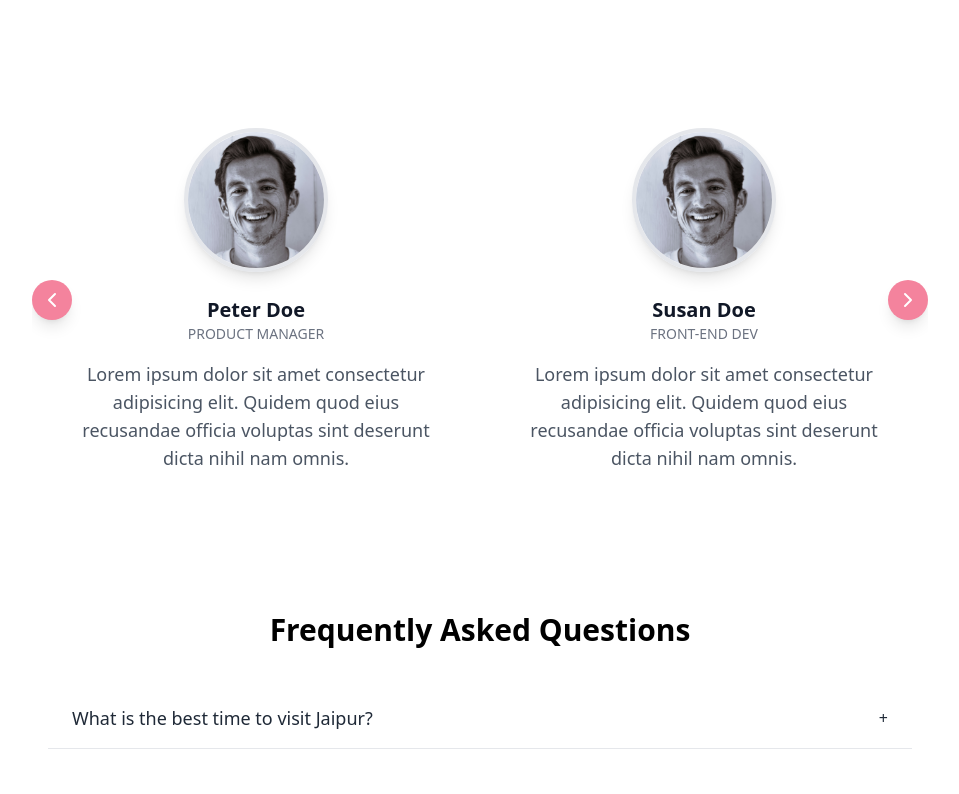
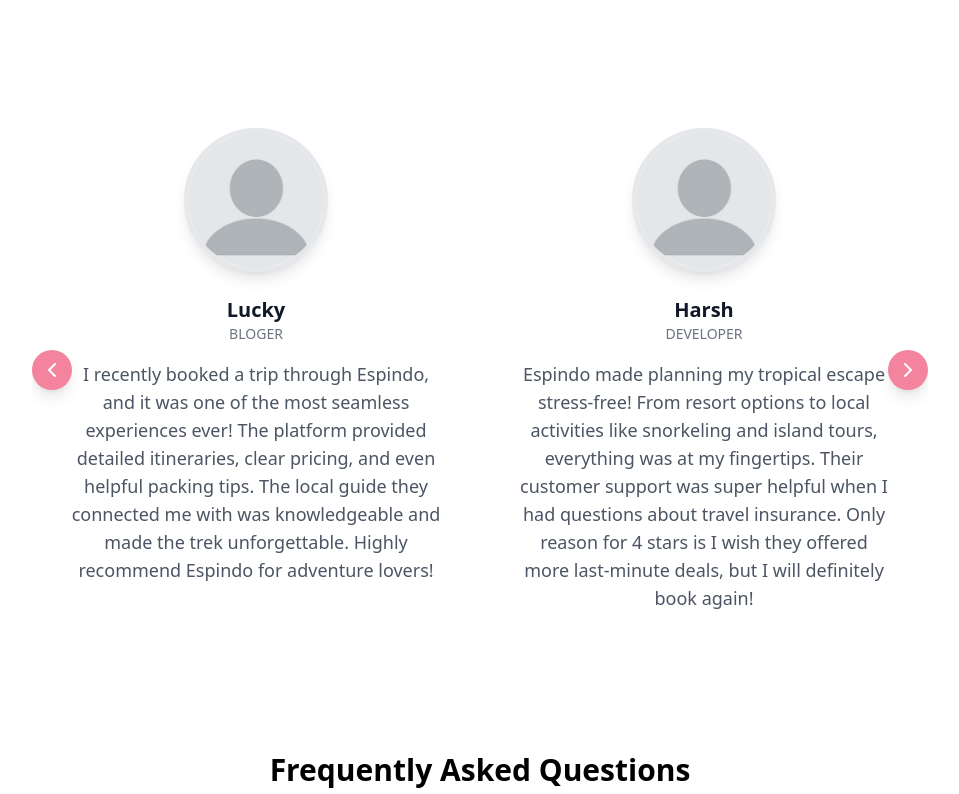
Before and after one commit to Digital-Whopper/New-Espindo, a Next.js app: page / in a window 1280 px wide. Shown: the part 5580-6374 px from the top of the page, without its empty margins (160-1119 px from the left). Built offline with nearby package versions, Linux system fonts and the light colour scheme.

Commit message:
new update

```diff
--- a/app/component/ReviewSlider.jsx
+++ b/app/component/ReviewSlider.jsx
@@ -3,28 +3,31 @@ import { useState, useEffect } from "react";
 import Image from 'next/image';
 const people = [
   {
-    img: "/review1.jpg",
-    name: "Peter Doe",
-    job: "Product Manager",
-    text: "Lorem ipsum dolor sit amet consectetur adipisicing elit. Quidem quod eius recusandae officia voluptas sint deserunt dicta nihil nam omnis.",
+    img: "/user.webp",
+    job: "Bloger",
+    name: "Lucky",
+
+    text: "I recently booked a trip through Espindo, and it was one of the most seamless experiences ever! The platform provided detailed itineraries, clear pricing, and even helpful packing tips. The local guide they connected me with was knowledgeable and made the trek unforgettable. Highly recommend Espindo for adventure lovers!",
+  },
+  {img: "/user.webp",
+    job: "Developer",
+
+    name: "Harsh",
+    text: "Espindo made planning my tropical escape stress-free! From resort options to local activities like snorkeling and island tours, everything was at my fingertips. Their customer support was super helpful when I had questions about travel insurance. Only reason for 4 stars is I wish they offered more last-minute deals, but I will definitely book again!",
   },
   {
-    img: "/review1.jpg",
-    name: "Susan Doe",
-    job: "Front-end Dev",
-    text: "Lorem ipsum dolor sit amet consectetur adipisicing elit. Quidem quod eius recusandae officia voluptas sint deserunt dicta nihil nam omnis.",
+    img: "/user.webp",
+    job: "Doctor",
+    name: "Boby",
+
+    text: "Traveling with kids can be tricky, but Espindo made it easy. I found family-friendly packages tailored to our needs, and the booking process was straightforward. The website also included helpful reviews from other families, which reassured us that we were making the right choice. Our vacation was smooth and full of fun!",
   },
   {
-    img: "/review1.jpg",
-    name: "Jack Doe",
-    job: "Fullstack Dev",
-    text: "Lorem ipsum dolor sit amet consectetur adipisicing elit. Quidem quod eius recusandae officia voluptas sint deserunt dicta nihil nam omnis.",
-  },
-  {
-    img: "/review1.jpg",
-    name: "Anna Doe",
-    job: "Backend Dev",
-    text: "Lorem ipsum dolor sit amet consectetur adipisicing elit. Quidem quod eius recusandae officia voluptas sint deserunt dicta nihil nam omnis.",
+    img: "/user.webp",
+    job: "Teacher",
+    name: "Sunny",
+
+    text: "As a solo traveler, I prioritize safety and authenticity, and Espindo delivered on both counts. Their curated experiences allowed me to explore off-the-beaten-path destinations while staying within my budget. I also loved their blog section—it was packed with tips that helped me make the most of my trip. Highly recommend Espindo for solo adventurers!",
   },
   // You can add more people here for additional testimonials
 ];
```
Also changed, not shown: public/user.webp (added).
